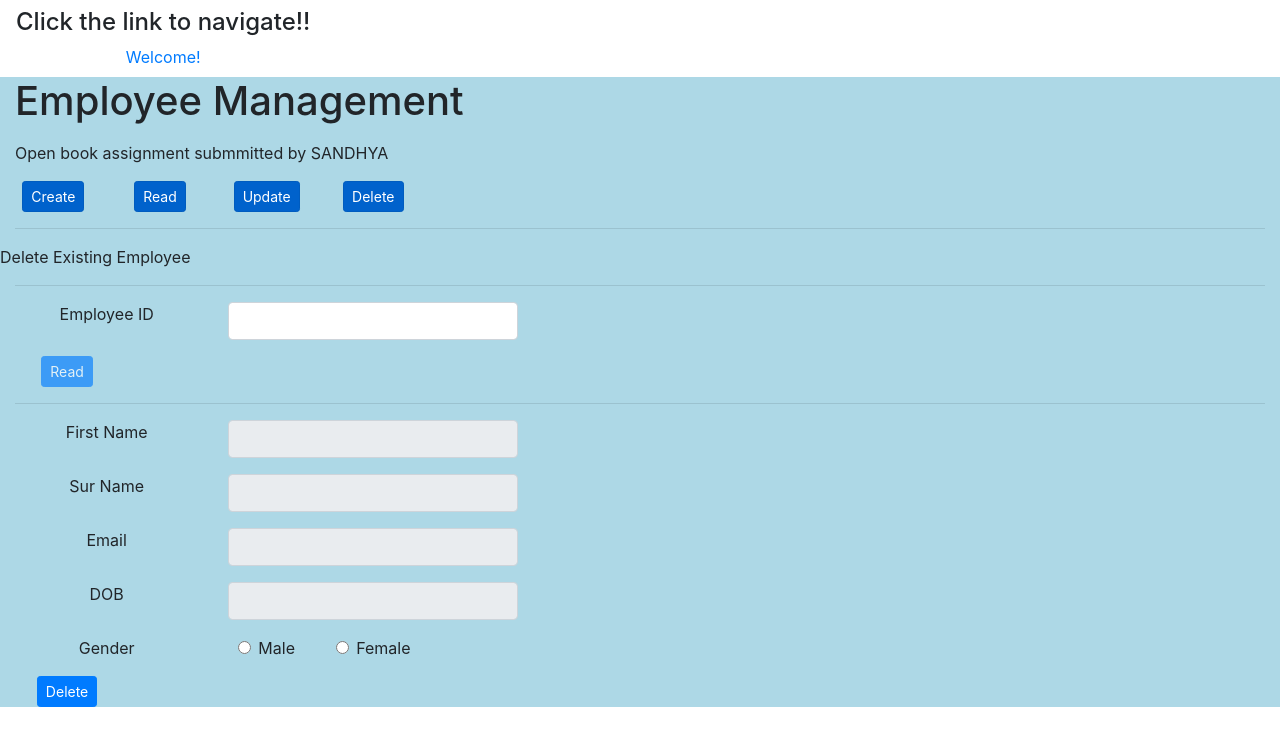
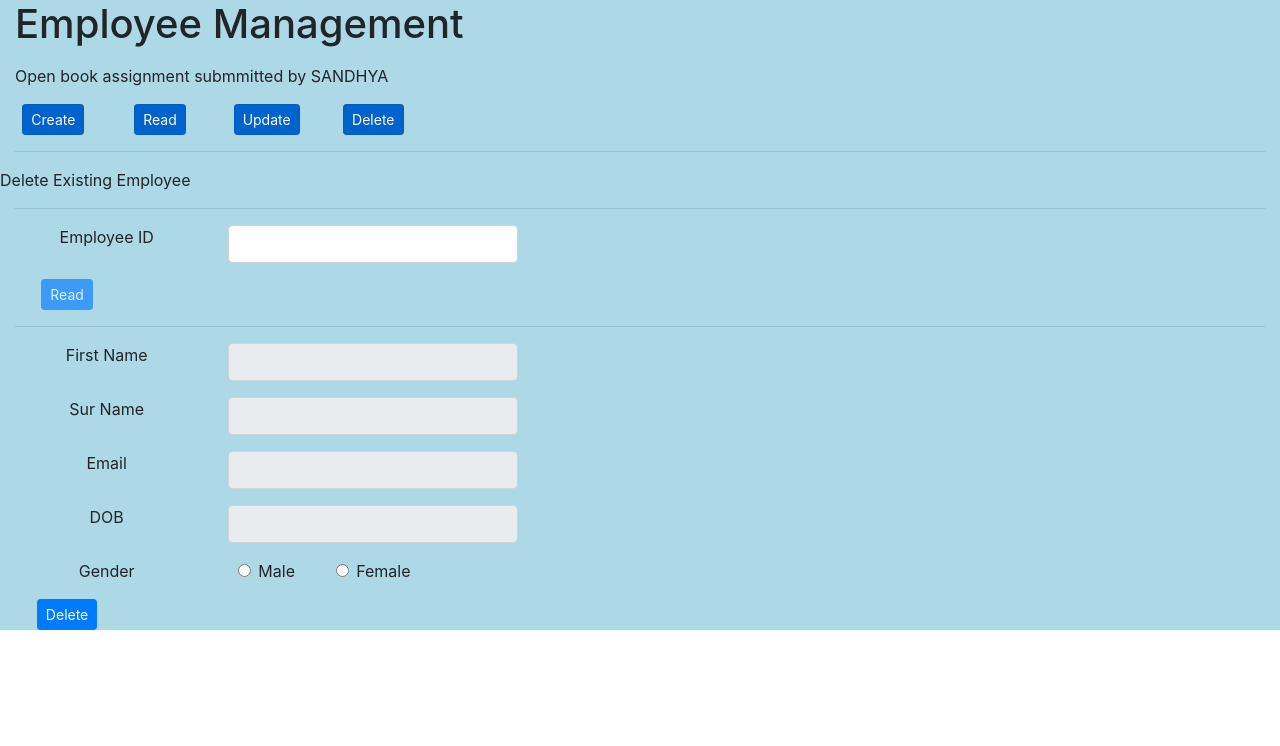
Before and after one commit to sandhyavenky/EmployeeCRUD, a React (Create React App) app: page /delete in a window 1280 px wide. Shown: the top 746 px of the page. Built offline with nearby package versions, Linux system fonts and the light colour scheme.

Commit message:
Update Homepage.js

```diff
--- a/src/components/Homepage.js
+++ b/src/components/Homepage.js
@@ -11,12 +11,6 @@ import history from './history';
 const Homepage = (props) => {
   return(
     <Router history={history}>
-      <nav className="navbar navbar-default">
-            <ul className="nav navbar-nav">
-            <h4>Click the link to navigate!!</h4>
-              <li><Link to={"/"}> Welcome!</Link></li>
-            </ul>
-      </nav>
       <Switch>
         <Route exact path="/">
           <div>
```
